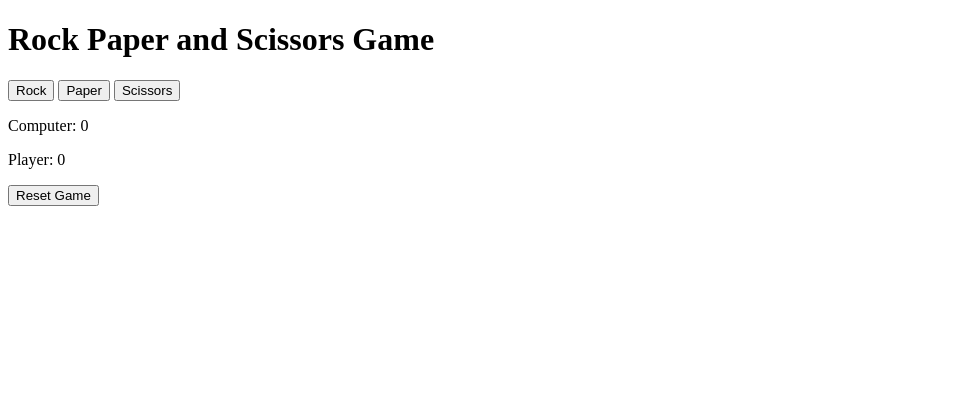
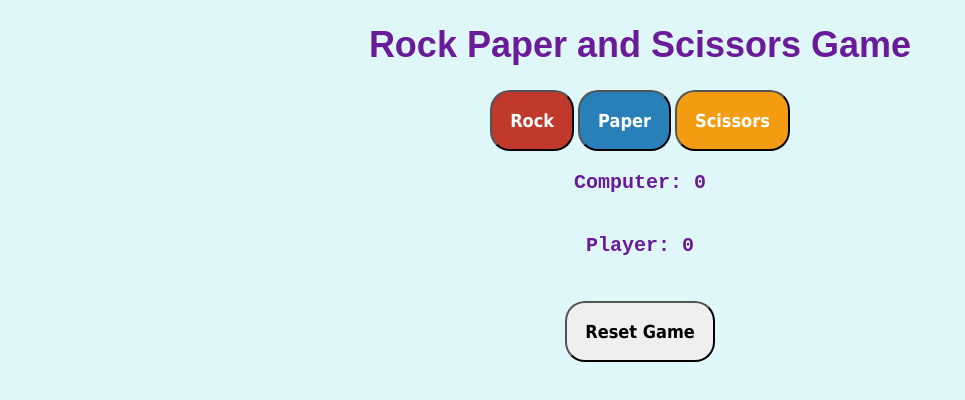
Before and after one commit to hledezma03/rock-paper-scissors-v2, a plain HTML site: page index.html in a window 1280 px wide. Shown: the whole page, without its empty margins (0-965 px from the left). Drawn offline with Linux system fonts and the light colour scheme.

Commit message:
Add some styles to the game

```diff
--- a/index.html
+++ b/index.html
@@ -13,9 +13,9 @@
         <button id="paper">Paper</button>
         <button id="scissors">Scissors</button>
     </div>
-    <p>Computer: <span class="cpu-points">0</span></p>
+    <p class="points">Computer: <span class="cpu-points">0</span></p>
 
-    <p>Player: <span class="player-points">0</span></p>
+    <p class="points">Player: <span class="player-points">0</span></p>
     <div class="text-container">
         <p class="round-winner"></p>
         <p class="winner-text hidden"></p>
--- a/styles.css
+++ b/styles.css
@@ -0,0 +1,65 @@
+body {
+    margin: 0;
+    padding: 0;
+    box-sizing: border-box;
+    background-color: #e0f7fa;
+    color: #6a1b9a;
+    height: 100%;
+    display: flex;
+    flex-direction: column;
+    justify-content: center;
+    align-items: center;
+}
+
+h1 {
+    font-size: 36px;
+    font-weight: bold;
+    font-family: Arial, sans-serif;
+}
+
+#rock {
+    background-color: #c0392b;
+    color: #ffff;
+}
+
+#rock:hover {
+    background-color: #a93226;
+}
+
+#paper {
+    background-color: #2980b9;
+    color: #ffff;
+}
+
+#paper:hover {
+    background-color: #1a5276;
+}
+
+#scissors {
+    background-color: #f39c12;
+    color: #ffff;
+}
+
+#scissors:hover {
+    background-color: #c67c10;
+}
+
+.round-winner {
+    font-size: 24px;
+    font-family: Verdana, sans-serif;
+}
+
+.points {
+    font-size: 20px;
+    font-weight: bold;
+    font-family: 'Courier New', monospace;
+}
+
+button {
+    font-size: 18px;
+    font-weight: bold;
+    font-family: Tahoma, sans-serif;
+    border-radius: 20px;
+    padding: 18px;
+    cursor: pointer;
+}
```
